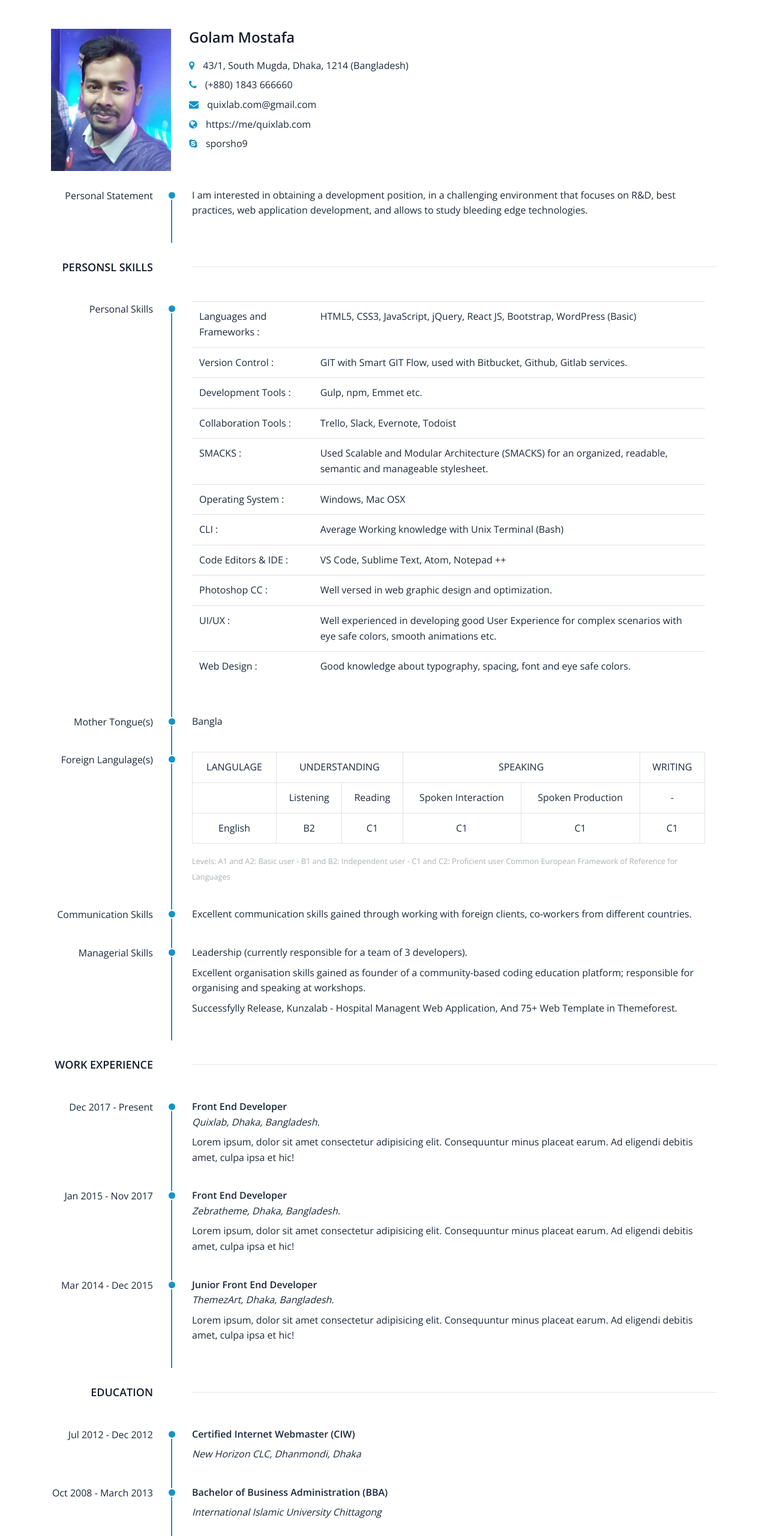
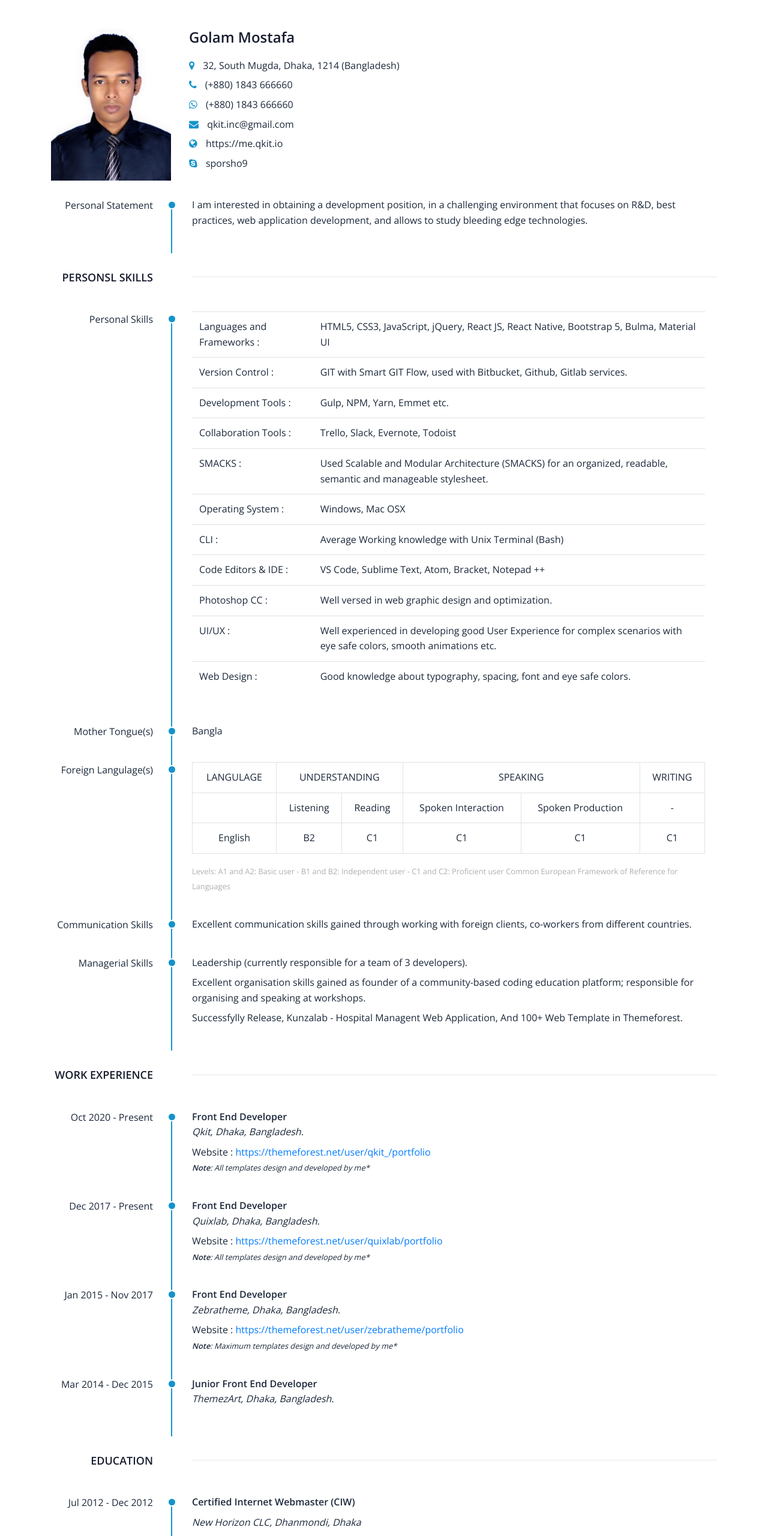
Before and after one commit to prexius/cv, a website: page src/index.html in a window 1280 px wide. Shown: the top 2560 px of the page at 60% size. Drawn offline with nearby package versions, Linux system fonts and the light colour scheme.

Commit message:
resume update

```diff
--- a/src/index.html
+++ b/src/index.html
@@ -1,5 +1,6 @@
 <!DOCTYPE html>
 <html lang="en">
+
 <head>
     <meta charset="UTF-8">
     <meta name="viewport" content="width=device-width, initial-scale=1.0">
@@ -22,15 +23,18 @@
                 <div class="col-xl-12">
                     <div class="personal-info">
                         <div class="media">
-                            <img src="./images/cv/1.png" alt="...">
+                            <img src="./images/cv/1.jpg" alt="...">
                             <div class="media-body">
                                 <h4 class="mt-0">Golam Mostafa</h4>
                                 <div class="info-list">
                                     <ul>
-                                        <li><i class="fa fa-map-marker"></i> 43/1, South Mugda, Dhaka, 1214 (Bangladesh)</li>
+                                        <li><i class="fa fa-map-marker"></i> 32, South Mugda, Dhaka, 1214 (Bangladesh)
+                                        </li>
                                         <li><i class="fa fa-phone"></i> (+880) 1843 666660</li>
-                                        <li><i class="fa fa-envelope"></i> quixlab.com@gmail.com</li>
-                                        <li><i class="fa fa-globe"></i> <a href="https://quixlab.com/me/">https://me/quixlab.com</a></li>
+                                        <li><i class="fa fa-whatsapp"></i> (+880) 1843 666660</li>
+                                        <li><i class="fa fa-envelope"></i> qkit.inc@gmail.com</li>
+                                        <li><i class="fa fa-globe"></i> <a
+                                                href="https://quixlab.com/me/">https://me.qkit.io</a></li>
                                         <li><i class="fa fa-skype"></i> sporsho9</li>
                                     </ul>
                                 </div>
@@ -56,7 +60,9 @@
                                 </div>
                                 <div class="timeline-badge"></div>
                                 <div class="timeline-panel">
-                                    <p>I am interested in obtaining a development position, in a challenging environment that focuses on R&D, best practices, web application development, and allows to study bleeding edge technologies.</p>
+                                    <p>I am interested in obtaining a development position, in a challenging environment
+                                        that focuses on R&D, best practices, web application development, and allows to
+                                        study bleeding edge technologies.</p>
                                 </div>
                             </li>
                         </ul>
@@ -79,15 +85,17 @@
                                         <tbody>
                                             <tr>
                                                 <td>Languages and Frameworks :</td>
-                                                <td>HTML5, CSS3, JavaScript, jQuery, React JS, Bootstrap, WordPress (Basic)</td>
+                                                <td>HTML5, CSS3, JavaScript, jQuery, React JS, React Native, Bootstrap
+                                                    5, Bulma, Material UI</td>
                                             </tr>
                                             <tr>
                                                 <td>Version Control :</td>
-                                                <td>GIT with Smart GIT Flow, used with Bitbucket, Github, Gitlab services.</td>
+                                                <td>GIT with Smart GIT Flow, used with Bitbucket, Github, Gitlab
+                                                    services.</td>
                                             </tr>
                                             <tr>
                                                 <td>Development Tools :</td>
-                                                <td>Gulp, npm, Emmet etc.</td>
+                                                <td>Gulp, NPM, Yarn, Emmet etc.</td>
                                             </tr>
                                             <tr>
                                                 <td>Collaboration Tools :</td>
@@ -95,7 +103,8 @@
                                             </tr>
                                             <tr>
                                                 <td>SMACKS :</td>
-                                                <td>Used Scalable and Modular Architecture (SMACKS) for an organized, readable, semantic and manageable stylesheet. </td>
+                                                <td>Used Scalable and Modular Architecture (SMACKS) for an organized,
+                                                    readable, semantic and manageable stylesheet. </td>
                                             </tr>
                                             <tr>
                                                 <td>Operating System :</td>
@@ -107,7 +116,7 @@
                                             </tr>
                                             <tr>
                                                 <td>Code Editors &amp; IDE :</td>
-                                                <td>VS Code, Sublime Text, Atom, Notepad ++</td>
+                                                <td>VS Code, Sublime Text, Atom, Bracket, Notepad ++</td>
                                             </tr>
                                             <tr>
                                                 <td>Photoshop CC :</td>
@@ -115,11 +124,13 @@
                                             </tr>
                                             <tr>
                                                 <td>UI/UX :</td>
-                                                <td>Well experienced in developing good User Experience for complex scenarios with eye safe colors, smooth animations etc. </td>
+                                                <td>Well experienced in developing good User Experience for complex
+                                                    scenarios with eye safe colors, smooth animations etc. </td>
                                             </tr>
                                             <tr>
                                                 <td>Web Design :</td>
-                                                <td>Good knowledge about typography, spacing, font and eye safe colors.</td>
+                                                <td>Good knowledge about typography, spacing, font and eye safe colors.
+                                                </td>
                                             </tr>
                                         </tbody>
                                     </table>
@@ -167,7 +178,10 @@
                                         </tbody>
                                     </table>
                                     <small>
-                                        <a href="https://europass.cedefop.europa.eu/resources/european-language-levels-cefr" class="text-muted">Levels: A1 and A2: Basic user - B1 and B2: Independent user - C1 and C2: Proficient user Common European Framework of Reference for Languages</a>
+                                        <a href="https://europass.cedefop.europa.eu/resources/european-language-levels-cefr"
+                                            class="text-muted">Levels: A1 and A2: Basic user - B1 and B2: Independent
+                                            user - C1 and C2: Proficient user Common European Framework of Reference for
+                                            Languages</a>
                                     </small>
                                 </div>
                             </li>
@@ -177,7 +191,8 @@
                                 </div>
                                 <div class="timeline-badge"></div>
                                 <div class="timeline-panel">
-                                    <p>Excellent communication skills gained through working with foreign clients, co-workers from different countries.</p>
+                                    <p>Excellent communication skills gained through working with foreign clients,
+                                        co-workers from different countries.</p>
                                 </div>
                             </li>
 
@@ -188,8 +203,11 @@
                                 <div class="timeline-badge"></div>
                                 <div class="timeline-panel">
                                     <p class="mb-2"> Leadership (currently responsible for a team of 3 developers). </p>
-                                    <p class="mb-2"> Excellent organisation skills gained as founder of a community-based coding education platform; responsible for organising and speaking at workshops. </p>
-                                    <p>Successfylly Release, Kunzalab - Hospital Managent Web Application, And 75+ Web Template in Themeforest.</p>
+                                    <p class="mb-2"> Excellent organisation skills gained as founder of a
+                                        community-based coding education platform; responsible for organising and
+                                        speaking at workshops. </p>
+                                    <p>Successfylly Release, Kunzalab - Hospital Managent Web Application, And 100+ Web
+                                        Template in Themeforest.</p>
                                 </div>
                             </li>
                         </ul>
@@ -203,13 +221,32 @@
                         <ul class="timeline">
                             <li>
                                 <div class="timeline-title">
+                                    <p>Oct 2020 - Present</p>
+                                </div>
+                                <div class="timeline-badge"></div>
+                                <div class="timeline-panel">
+                                    <p class="font-weight-bold"> Front End Developer</p>
+                                    <p class="font-italic mb-2">Qkit, Dhaka, Bangladesh.</p>
+                                    <p>Website : <a
+                                            href="https://themeforest.net/user/qkit_/portfolio">https://themeforest.net/user/qkit_/portfolio</a>
+                                    </p>
+                                    <small class="font-italic "> <strong>Note</strong>: All templates design and
+                                        developed by me*</small>
+                                </div>
+                            </li>
+                            <li>
+                                <div class="timeline-title">
                                     <p>Dec 2017 - Present</p>
                                 </div>
                                 <div class="timeline-badge"></div>
                                 <div class="timeline-panel">
                                     <p class="font-weight-bold"> Front End Developer</p>
                                     <p class="font-italic mb-2">Quixlab, Dhaka, Bangladesh.</p>
-                                    <p>Lorem ipsum, dolor sit amet consectetur adipisicing elit. Consequuntur minus placeat earum. Ad eligendi debitis amet, culpa ipsa et hic!</p>
+                                    <p>Website : <a
+                                            href="https://themeforest.net/user/quixlab/portfolio">https://themeforest.net/user/quixlab/portfolio</a>
+                                    </p>
+                                    <small class="font-italic "> <strong>Note</strong>: All templates design and
+                                        developed by me*</small>
                                 </div>
                             </li>
 
@@ -221,7 +258,11 @@
                                 <div class="timeline-panel">
                                     <p class="font-weight-bold"> Front End Developer</p>
                                     <p class="font-italic mb-2">Zebratheme, Dhaka, Bangladesh.</p>
-                                    <p>Lorem ipsum, dolor sit amet consectetur adipisicing elit. Consequuntur minus placeat earum. Ad eligendi debitis amet, culpa ipsa et hic!</p>
+                                    <p>Website : <a
+                                            href="https://themeforest.net/user/zebratheme/portfolio">https://themeforest.net/user/zebratheme/portfolio</a>
+                                    </p>
+                                    <small class="font-italic "> <strong>Note</strong>: Maximum templates design and
+                                        developed by me*</small>
                                 </div>
                             </li>
                             <li>
@@ -232,7 +273,8 @@
                                 <div class="timeline-panel">
                                     <p class="font-weight-bold"> Junior Front End Developer</p>
                                     <p class="font-italic mb-2">ThemezArt, Dhaka, Bangladesh.</p>
-                                    <p>Lorem ipsum, dolor sit amet consectetur adipisicing elit. Consequuntur minus placeat earum. Ad eligendi debitis amet, culpa ipsa et hic!</p>
+                                    <!-- <p>Lorem ipsum, dolor sit amet consectetur adipisicing elit. Consequuntur minus
+                                        placeat earum. Ad eligendi debitis amet, culpa ipsa et hic!</p> -->
                                 </div>
                             </li>
                         </ul>
@@ -245,6 +287,7 @@
                             <hr>
                         </div>
                         <ul class="timeline">
+
                             <li>
                                 <div class="timeline-title">
                                     <p>Jul 2012 - Dec 2012</p>
@@ -282,7 +325,8 @@
                                 </div>
                                 <div class="timeline-badge"></div>
                                 <div class="timeline-panel">
-                                    <a href="https://www.linkedin.com/in/quixlab/">https://www.linkedin.com/in/quixlab/</a>
+                                    <a
+                                        href="https://www.linkedin.com/in/quixlab/">https://www.linkedin.com/in/quixlab/</a>
                                 </div>
                             </li>
 
@@ -292,7 +336,8 @@
                                 </div>
                                 <div class="timeline-badge"></div>
                                 <div class="timeline-panel">
-                                    <a href="https://stackoverflow.com/story/quixlab">https://stackoverflow.com/story/quixlab</a>
+                                    <a
+                                        href="https://stackoverflow.com/story/qkit">https://stackoverflow.com/story/qkit</a>
                                 </div>
                             </li>
 
@@ -302,7 +347,7 @@
                                 </div>
                                 <div class="timeline-badge"></div>
                                 <div class="timeline-panel">
-                                    <a href="https://github.com/quixlab">https://github.com/quixlab</a>
+                                    <a href="https://github.com/qkitinc">https://github.com/qkitinc</a>
                                 </div>
                             </li>
                         </ul>
@@ -318,4 +363,5 @@
     <!-- <script src="./vendor/owl-carousel/js/owl.carousel.min.js"></script> -->
     <script src="./js/scripts.js"></script>
 </body>
+
 </html>
```
Also changed, not shown: src/images/cv/1.jpg (added).
